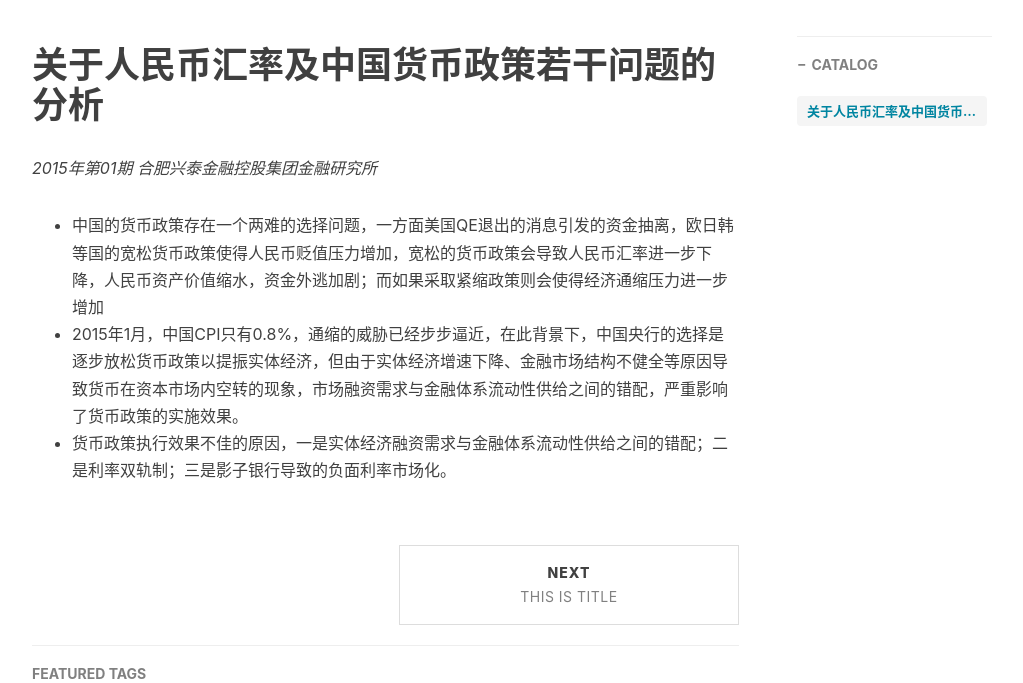
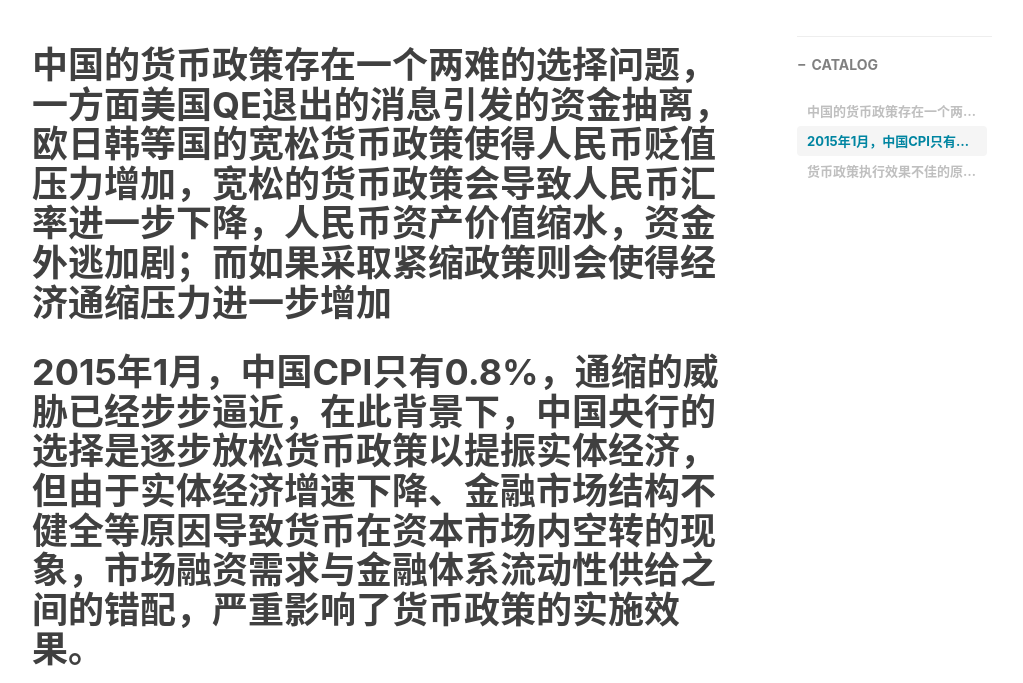
Before and after one commit to D2-O/d2-o.github.io, a Jekyll site: the page built from _posts/2023-10-8-01.md, in a window 1280 px wide and 900 px high, scrolled down 370 px, cut to the strip 217-900 px from the top of the window. Shown: the whole strip, without its empty margins (233-1256 px from the left). Built offline with Jekyll 4.4.1, drawn with Linux system fonts in a browser that asks for light colours; nearby versions of some CDN libraries; comment, search, counter and statistics services are not loaded.

Commit message:
Update 2023-10-8-01.md

```diff
--- a/_posts/2023-10-8-01.md
+++ b/_posts/2023-10-8-01.md
@@ -12,10 +12,8 @@ tags:
     - 货币政策
 ---
 
-# 关于人民币汇率及中国货币政策若干问题的分析
 
-*2015年第01期 合肥兴泰金融控股集团金融研究所*
 
-- 中国的货币政策存在一个两难的选择问题，一方面美国QE退出的消息引发的资金抽离，欧日韩等国的宽松货币政策使得人民币贬值压力增加，宽松的货币政策会导致人民币汇率进一步下降，人民币资产价值缩水，资金外逃加剧；而如果采取紧缩政策则会使得经济通缩压力进一步增加
-- 2015年1月，中国CPI只有0.8%，通缩的威胁已经步步逼近，在此背景下，中国央行的选择是逐步放松货币政策以提振实体经济，但由于实体经济增速下降、金融市场结构不健全等原因导致货币在资本市场内空转的现象，市场融资需求与金融体系流动性供给之间的错配，严重影响了货币政策的实施效果。
-- 货币政策执行效果不佳的原因，一是实体经济融资需求与金融体系流动性供给之间的错配；二是利率双轨制；三是影子银行导致的负面利率市场化。
+# 中国的货币政策存在一个两难的选择问题，一方面美国QE退出的消息引发的资金抽离，欧日韩等国的宽松货币政策使得人民币贬值压力增加，宽松的货币政策会导致人民币汇率进一步下降，人民币资产价值缩水，资金外逃加剧；而如果采取紧缩政策则会使得经济通缩压力进一步增加
+# 2015年1月，中国CPI只有0.8%，通缩的威胁已经步步逼近，在此背景下，中国央行的选择是逐步放松货币政策以提振实体经济，但由于实体经济增速下降、金融市场结构不健全等原因导致货币在资本市场内空转的现象，市场融资需求与金融体系流动性供给之间的错配，严重影响了货币政策的实施效果。
+# 货币政策执行效果不佳的原因，一是实体经济融资需求与金融体系流动性供给之间的错配；二是利率双轨制；三是影子银行导致的负面利率市场化。
```
